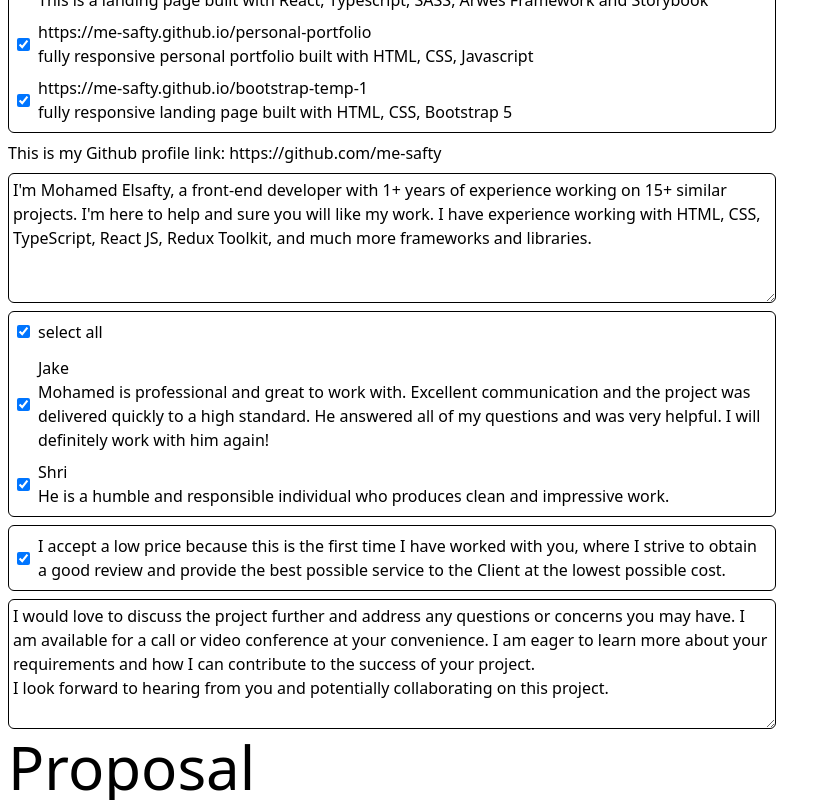
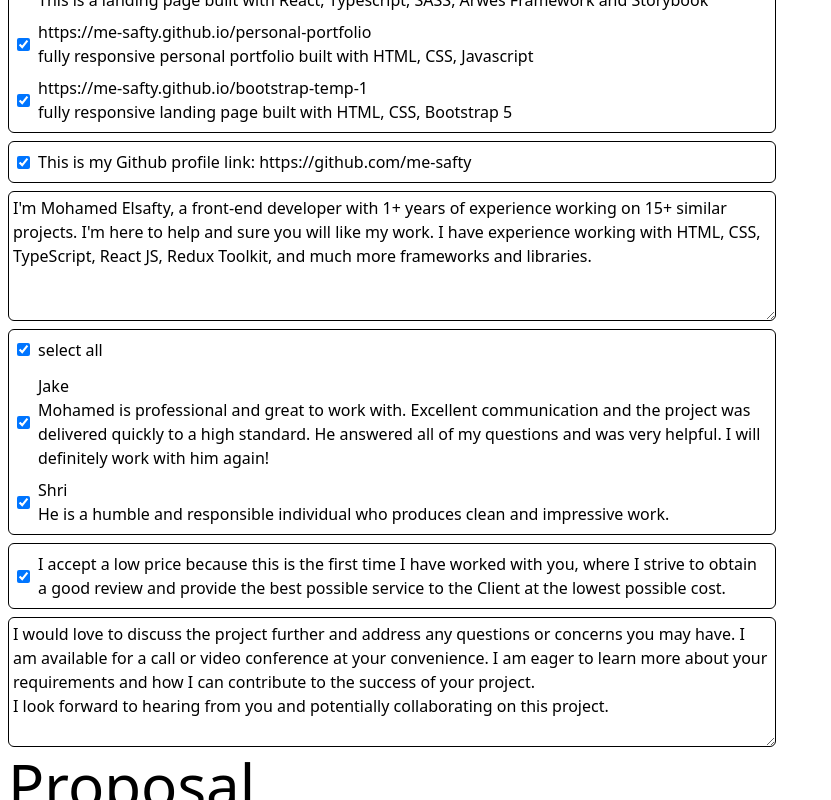
Before and after one commit to me-safty/create-proposal, a React (Vite) app: page / in a window 1280 px wide. Shown: the part 873-1673 px from the top of the page, without its empty margins (0-831 px from the left). Built offline with nearby package versions, Linux system fonts and the light colour scheme.

Commit message:
make the gitub removable

```diff
--- a/src/App.tsx
+++ b/src/App.tsx
@@ -30,6 +30,7 @@ function App() {
   const [timeItTake, setTimeItTake] = useState<boolean>(true)
   const [isDiscount, setDiscount] = useState<boolean>(true)
   const [isTestTask, setIsTestTask] = useState<boolean>(true)
+  const [isGithub, setGithub] = useState<boolean>(true)
 
   return (
     <main className="m-2 max-w-3xl">
@@ -94,7 +95,7 @@ function App() {
         ></textarea>
       </section>
       <CheckBox isChecked={isTestTask} setChecked={setIsTestTask}>
-        {testTask}
+        <p>{testTask}</p>
       </CheckBox>
       <CheckBox isChecked={timeItTake} setChecked={setTimeItTake}>
         <p>{long}</p>
@@ -103,7 +104,9 @@ function App() {
         <p>{respon}</p>
       </CheckBox>
       <Projects links={links} setLinks={setLinks} />
-      {github}
+      <CheckBox isChecked={isGithub} setChecked={setGithub}>
+        <p>{github}</p>
+      </CheckBox>
       <textarea
         rows={5}
         value={brief}
@@ -112,7 +115,7 @@ function App() {
       ></textarea>
       <Reviews reviews={reviews} setReviews={setReviews} />
       <CheckBox isChecked={isDiscount} setChecked={setDiscount}>
-        {discount}
+        <p>{discount}</p>
       </CheckBox>
       <textarea
         rows={5}
@@ -126,6 +129,7 @@ function App() {
         testTask={isTestTask ? testTask : ""}
         timeItTake={timeItTake ? long : ""}
         responsive={responsive ? respon : ""}
+        github={isGithub ? github : ""}
         projects={links}
         whoAmI={brief}
         reviews={reviews}
--- a/src/CheckBox.tsx
+++ b/src/CheckBox.tsx
@@ -19,7 +19,7 @@ export default function CheckBox({
         checked={isChecked}
         onChange={() => setChecked((p) => !p)}
       />
-      <section>{children}</section>
+      <section onClick={() => setChecked((p) => !p)}>{children}</section>
     </section>
   )
 }
--- a/src/Proposal.tsx
+++ b/src/Proposal.tsx
@@ -1,10 +1,11 @@
 import { Fragment } from "react"
-import { ClientReview, PortfolioLink, github } from "./content"
+import { ClientReview, PortfolioLink } from "./content"
 
 export default function Proposal({
   name,
   intro,
   testTask,
+  github,
   responsive,
   timeItTake,
   projects,
@@ -16,6 +17,7 @@ export default function Proposal({
   name: string
   intro: string
   testTask: string
+  github: string
   responsive: string
   timeItTake: string
   projects: PortfolioLink[]
```
